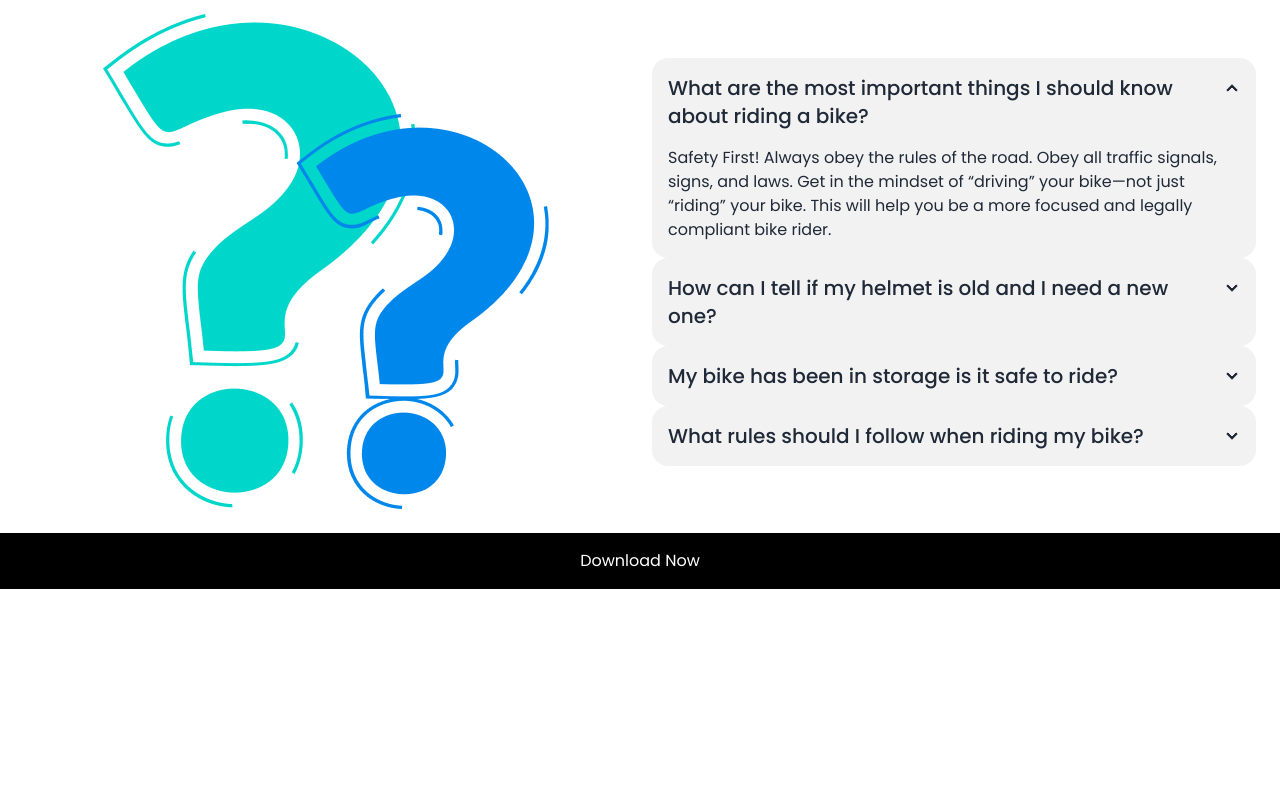
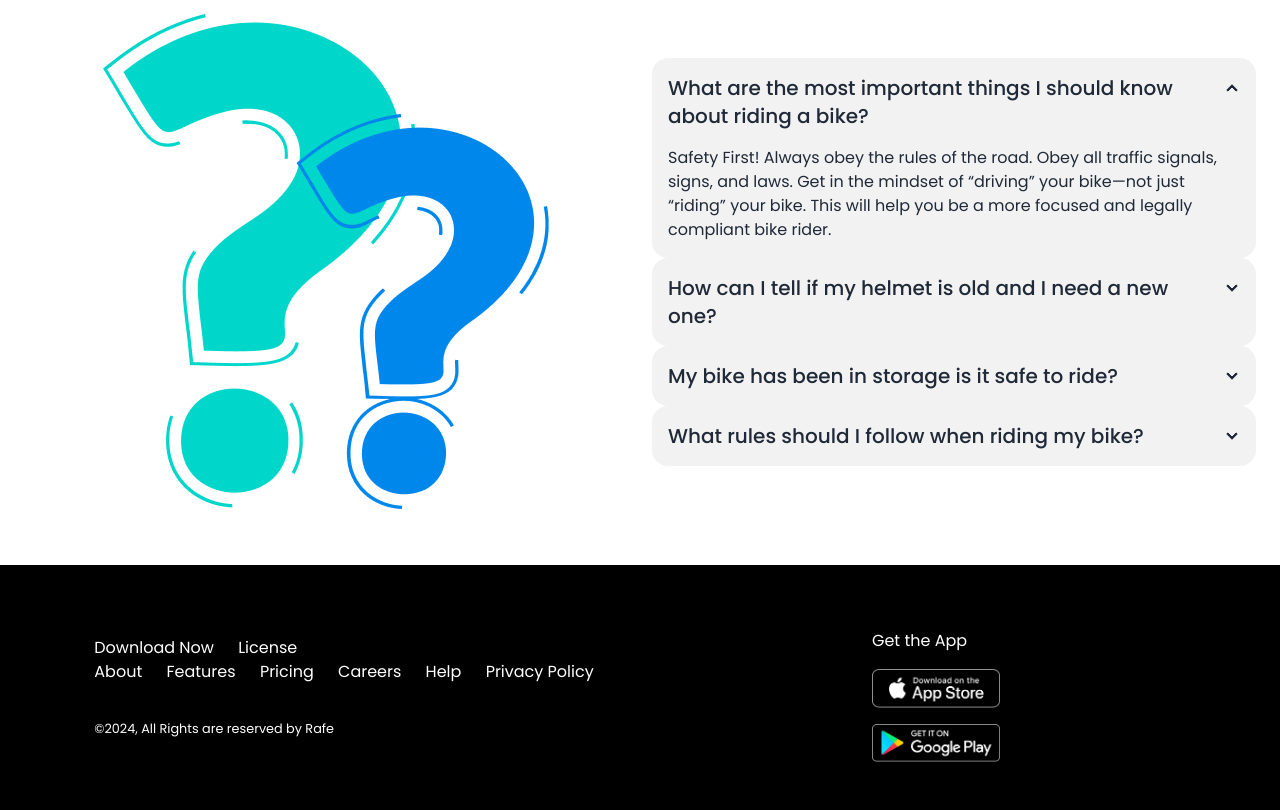
Before and after one commit to Rafe19999/Bike-Zone, a plain HTML site: page index.html in a window 1280 px wide. Shown: the part 2620-3430 px from the top of the page. Before the commit the page ends 3209 px from the top, so only its background shows below. Drawn offline with nearby package versions, Linux system fonts and the light colour scheme.

Commit message:
Add files via upload

```diff
--- a/index.html
+++ b/index.html
@@ -346,13 +346,38 @@
     </section>
 
   </main>
+
 </body>
-<footer class="poppins bg-black w-full">
 
-  <div class="text-white text-center py-4">
-    <a href="#">Download Now</a>
+<footer class="poppins bg-black mt-8 lg:p-12">
+
+  <div class="text-white grid grid-cols-1 lg:grid-cols-2 place-items-center">
+    <div>
+      <div class=" inline space-x-5">
+        <a href="#">Download Now</a>
+      <a href="#">License</a>
+      </div>
+   <br>
+      <div class=" mt-6 grid grid-cols-2 lg:inline lg:space-x-5 place-items-center">
+        <a href="#">About</a>
+      <a href="#">Features</a>
+      <a href="#">Pricing</a>
+      <a href="#">Careers</a>
+      <a href="#">Help</a>
+      <a href="#">Privacy Policy</a>
+      </div>
+      <div>
+        <p class="mt-8"><small>&copy;2024, All Rights are reserved by Rafe</small></p>
+      </div>
+    </div>
+    <div class="space-y-4 mt-4">
+      <h1>Get the App</h1>
+      <img src="images/others/ios.png" alt="" class="w-32">
+      <img src="images/others/android.png" alt="" class="w-32">
+    </div>
   </div>
 
 </footer>
 
+
 </html>
```
